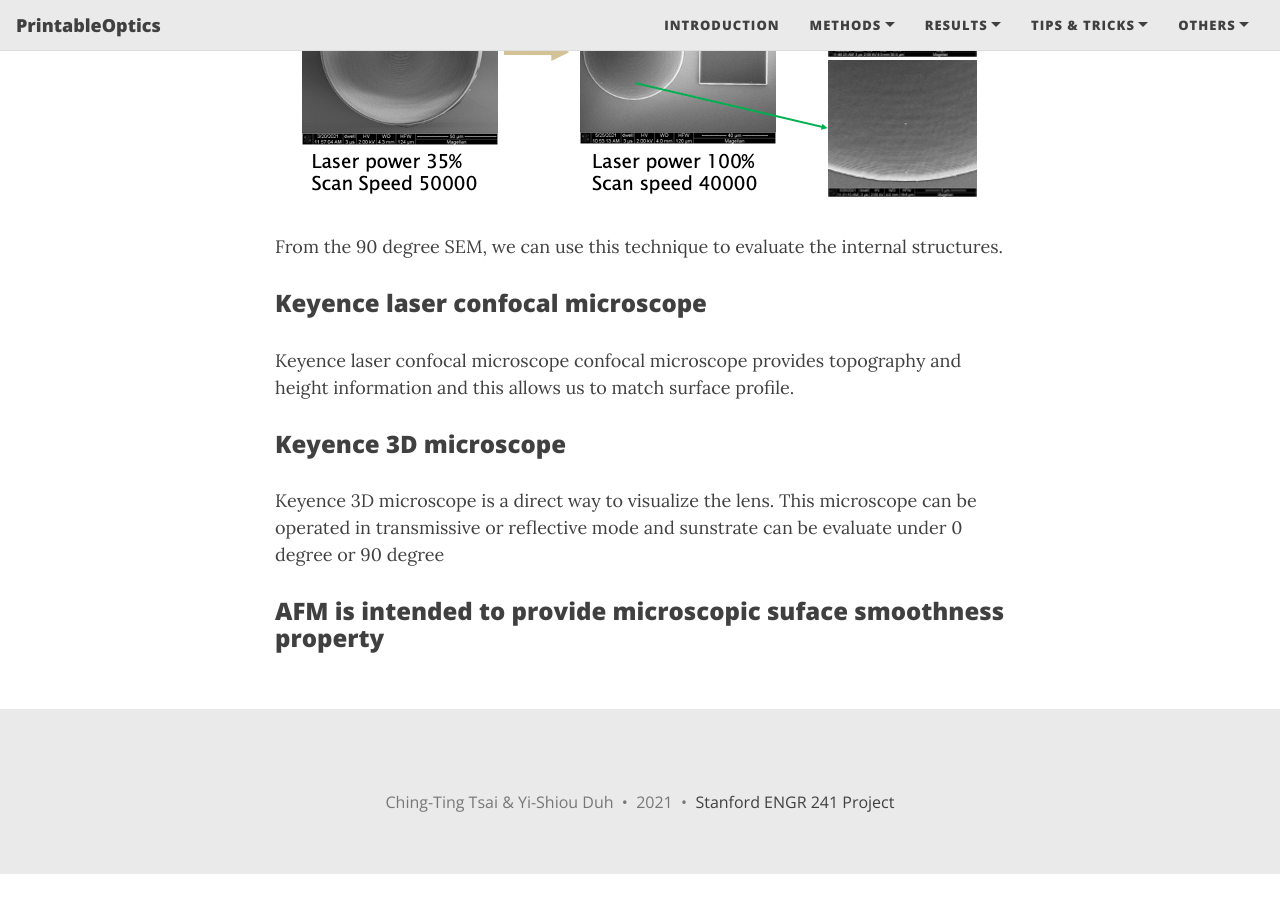
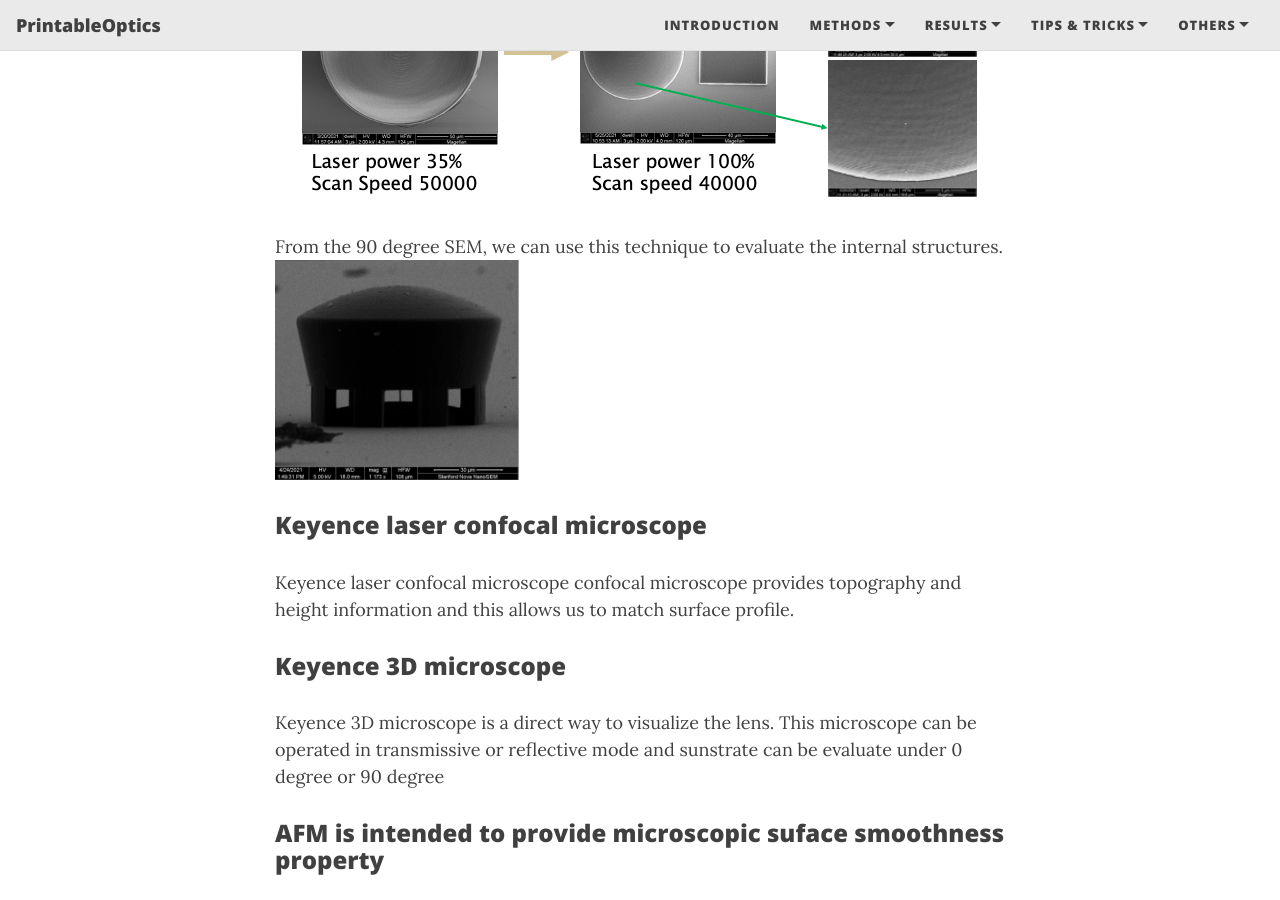
Before and after one commit to tingtsai/PrintableOptics, a Jekyll site: the page built from Characterizations.md, in a window 1280 px wide and 900 px high, scrolled down 684 px. Built offline with Jekyll 4.4.1, drawn with Linux system fonts in a browser that asks for light colours; nearby versions of some CDN libraries; before the commit the page ends 1558 px from its top, so only the background shows below that.

Commit message:
Update Characterizations.md

```diff
--- a/Characterizations.md
+++ b/Characterizations.md
@@ -15,7 +15,7 @@ SEM is intended to evaluate surface property and internal structure of the lens.
 
 
 From the 90 degree SEM, we can use this technique to evaluate the internal structures.
-
+![](/assets/img/90deg.png)
 
 
 ### Keyence laser confocal microscope
```
